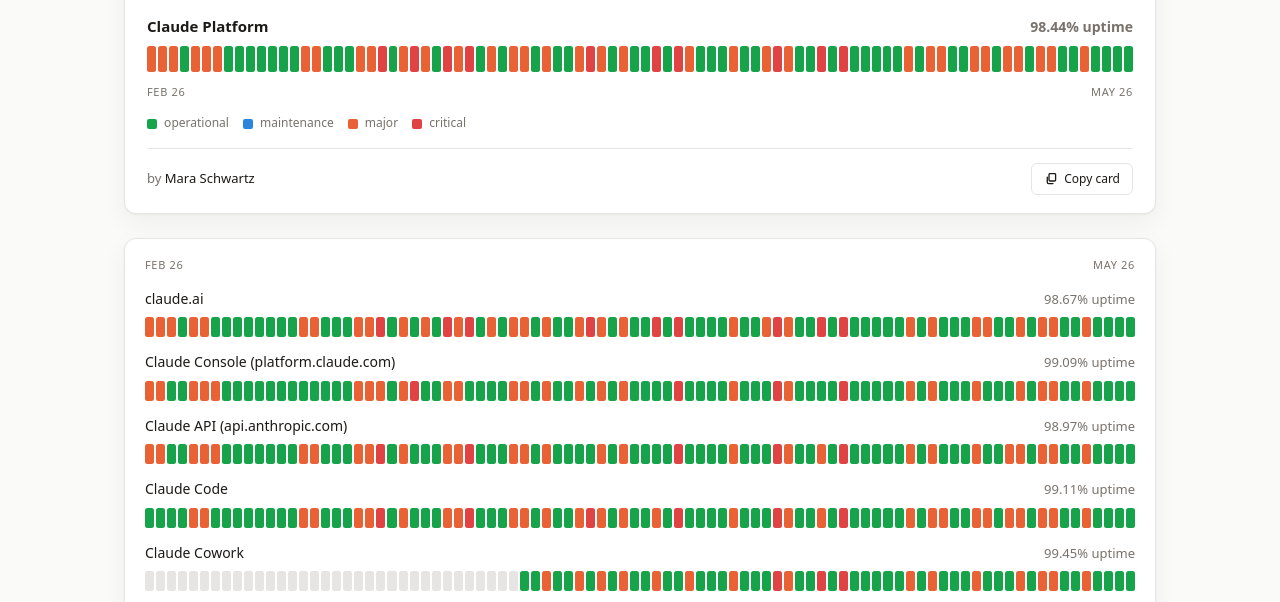
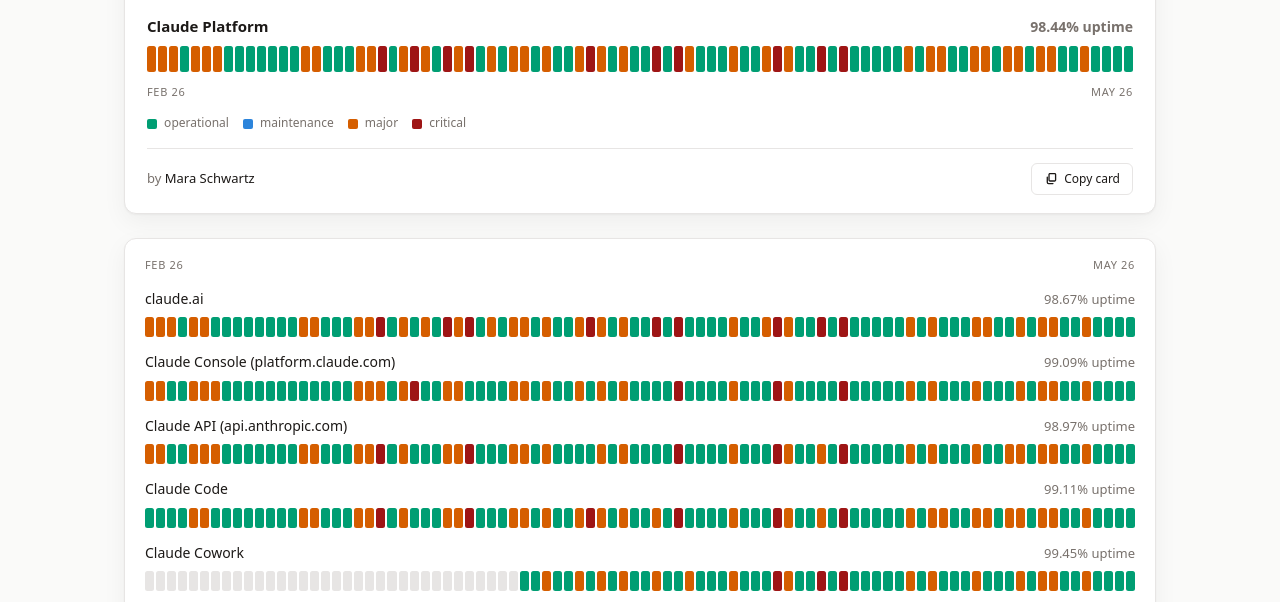
Before and after one commit to Malorn44/claude-statuses, a website: page site/index.html in a window 1280 px wide. Shown: the part 171-773 px from the top of the page. Drawn offline with Linux system fonts and the light colour scheme; files whose address does not match are found by name.

Commit message:
fix: colorblind-compliant colors

```diff
--- a/site/app.js
+++ b/site/app.js
@@ -45,6 +45,10 @@ const state = {
   history: null,
   historyPage: 0,
 };
+
+function cssVar(name) {
+  return getComputedStyle(document.documentElement).getPropertyValue(`--${name}`).trim();
+}
 
 function uptimeFromImpactSeconds(row) {
   const denom = row?.window_seconds ?? row?.total_seconds ?? 0;
@@ -594,16 +598,16 @@ function renderActiveWindow() {
 }
 
 const PANEL_PNG_PALETTE = {
-  bg: "#ffffff",
-  fg: "#1c1917",
-  muted: "#78716c",
-  line: "#e7e5e4",
-  ok: "#16a34a",
-  minor: "#faa72a",
-  major: "#e86235",
-  critical: "#e04343",
-  maintenance: "#2c84db",
-  none: "#d6d3d1",
+  bg: cssVar('card'),
+  fg: cssVar('fg'),
+  muted: cssVar('muted'),
+  line: cssVar('line'),
+  ok: cssVar('sev-ok'),
+  minor: cssVar('sev-minor'),
+  major: cssVar('sev-major'),
+  critical: cssVar('sev-critical'),
+  maintenance: cssVar('sev-maintenance'),
+  none: cssVar('sev-none'),
 };
 
 const PANEL_FONT = `system-ui, -apple-system, "Segoe UI", Roboto, "Helvetica Neue", Arial, sans-serif`;
--- a/site/styles.css
+++ b/site/styles.css
@@ -7,10 +7,10 @@
   --accent: #d97706;
 
   --sev-none: #d6d3d1;
-  --sev-ok: #16a34a;
-  --sev-minor: #faa72a;
-  --sev-major: #e86235;
-  --sev-critical: #e04343;
+  --sev-ok: #009e73;
+  --sev-minor: #e69f00;
+  --sev-major: #d55e00;
+  --sev-critical: #9e1515;
   --sev-maintenance: #2c84db;
 
   --shadow-card: 0 1px 2px rgba(28, 25, 23, 0.04), 0 8px 24px rgba(28, 25, 23, 0.05);
@@ -26,7 +26,7 @@
     --card: #1c1917;
     --accent: #faa72a;
     --sev-none: #44403c;
-    --sev-ok: #22c55e;
+    --sev-ok: #00b882;
 
     --shadow-card: 0 1px 2px rgba(0, 0, 0, 0.4), 0 8px 24px rgba(0, 0, 0, 0.3);
     --row-tint: rgba(255, 255, 255, 0.02);
@@ -327,7 +327,7 @@ body.is-strict .strict-only { display: revert; }
   filter: none;
 }
 .sev-ok { background: var(--sev-ok); }
-.sev-none { background: var(--sev-ok); }
+.sev-none { background: var(--sev-none); }
 .sev-minor { background: var(--sev-minor); }
 .sev-major { background: var(--sev-major); }
 .sev-critical { background: var(--sev-critical); }
```
